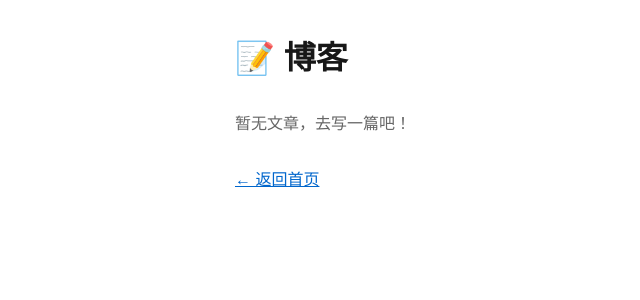
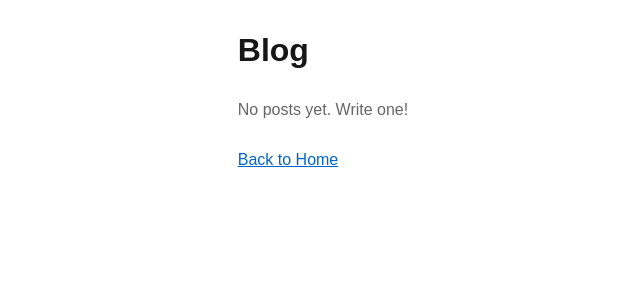
Before and after one commit to SunnyLee151064/my-web, a Next.js app: page /blog in a window 1280 px wide. Shown: the top 300 px of the page, without its empty margins (317-957 px from the left). Built offline with nearby package versions, Linux system fonts and the light colour scheme.

Commit message:
修复数据库连接问题：使用 sql() 函数获取连接

```diff
--- a/src/app/admin/blog/page.tsx
+++ b/src/app/admin/blog/page.tsx
@@ -3,7 +3,8 @@ import { sql } from '@/lib/db';
 
 async function getPosts() {
   try {
-    const posts = await sql`
+    const db = sql();
+    const posts = await db`
       SELECT id, title, slug, created_at FROM posts
       ORDER BY created_at DESC
     `;
@@ -16,7 +17,8 @@ async function getPosts() {
 async function deletePost(id: number) {
   'use server';
   try {
-    await sql`DELETE FROM posts WHERE id = ${id}`;
+    const db = sql();
+    await db`DELETE FROM posts WHERE id = ${id}`;
   } catch (error) {
     console.error('Delete error:', error);
   }
--- a/src/app/admin/photos/page.tsx
+++ b/src/app/admin/photos/page.tsx
@@ -3,7 +3,8 @@ import { sql } from '@/lib/db';
 
 async function getPhotos() {
   try {
-    const photos = await sql`
+    const db = sql();
+    const photos = await db`
       SELECT id, url, description, created_at FROM photos
       ORDER BY created_at DESC
     `;
@@ -19,7 +20,8 @@ export default async function AdminPhotosPage() {
   async function deletePhoto(id: number) {
     'use server';
     try {
-      await sql`DELETE FROM photos WHERE id = ${id}`;
+      const db = sql();
+      await db`DELETE FROM photos WHERE id = ${id}`;
     } catch (error) {
       console.error('Delete error:', error);
     }
--- a/src/app/api/auth/login/route.ts
+++ b/src/app/api/auth/login/route.ts
@@ -14,7 +14,8 @@ export async function POST(request: Request) {
     }
 
     // 查找用户
-    const users = await sql`
+    const db = sql();
+    const users = await db`
       SELECT id, username, password, role FROM users WHERE username = ${username}
     `;
 
--- a/src/app/api/auth/register/route.ts
+++ b/src/app/api/auth/register/route.ts
@@ -14,7 +14,8 @@ export async function POST(request: Request) {
     }
 
     // 检查是否已存在管理员
-    const existingAdmin = await sql`
+    const db = sql();
+    const existingAdmin = await db`
       SELECT id FROM users WHERE role = 'admin'
     `;
 
@@ -29,7 +30,7 @@ export async function POST(request: Request) {
     const hashedPassword = await bcrypt.hash(password, 10);
 
     // 创建管理员
-    const result = await sql`
+    const result = await db`
       INSERT INTO users (username, password, role)
       VALUES (${username}, ${hashedPassword}, 'admin')
       RETURNING id, username, role
--- a/src/app/api/blog/[id]/route.ts
+++ b/src/app/api/blog/[id]/route.ts
@@ -7,7 +7,8 @@ export async function GET(
 ) {
   try {
     const { id } = await params;
-    const posts = await sql`
+    const db = sql();
+    const posts = await db`
       SELECT id, title, content, slug FROM posts WHERE id = ${id}
     `;
 
@@ -42,7 +43,8 @@ export async function PUT(
       );
     }
 
-    const result = await sql`
+    const db = sql();
+    const result = await db`
       UPDATE posts
       SET title = ${title}, content = ${content}, updated_at = CURRENT_TIMESTAMP
       WHERE id = ${id}
--- a/src/app/api/blog/route.ts
+++ b/src/app/api/blog/route.ts
@@ -12,7 +12,8 @@ export async function POST(request: Request) {
       );
     }
 
-    const result = await sql`
+    const db = sql();
+    const result = await db`
       INSERT INTO posts (title, content, slug)
       VALUES (${title}, ${content}, ${slug})
       RETURNING id, title, slug
--- a/src/app/api/photos/route.ts
+++ b/src/app/api/photos/route.ts
@@ -21,7 +21,8 @@ export async function POST(request: Request) {
     });
 
     // 保存到数据库
-    const result = await sql`
+    const db = sql();
+    const result = await db`
       INSERT INTO photos (url, blob_id, description)
       VALUES (${blob.url}, ${blob.pathname}, ${description || null})
       RETURNING id, url
--- a/src/app/blog/[slug]/page.tsx
+++ b/src/app/blog/[slug]/page.tsx
@@ -4,7 +4,8 @@ import ReactMarkdown from 'react-markdown';
 
 async function getPost(slug: string) {
   try {
-    const posts = await sql`
+    const db = sql();
+    const posts = await db`
       SELECT id, title, content, created_at, updated_at FROM posts WHERE slug = ${slug}
     `;
     return posts[0] || null;
--- a/src/app/blog/page.tsx
+++ b/src/app/blog/page.tsx
@@ -3,7 +3,8 @@ import { sql } from '@/lib/db';
 
 async function getPosts() {
   try {
-    const posts = await sql`
+    const db = sql();
+    const posts = await db`
       SELECT id, title, slug, created_at FROM posts
       ORDER BY created_at DESC
     `;
@@ -18,10 +19,10 @@ export default async function BlogPage() {
 
   return (
     <div style={{ padding: '2rem', maxWidth: '800px', margin: '0 auto' }}>
-      <h1 style={{ marginBottom: '2rem' }}>📝 博客</h1>
+      <h1 style={{ marginBottom: '2rem' }}>Blog</h1>
 
       {posts.length === 0 ? (
-        <p style={{ color: '#666' }}>暂无文章，去写一篇吧！</p>
+        <p style={{ color: '#666' }}>No posts yet. Write one!</p>
       ) : (
         <div style={{ display: 'flex', flexDirection: 'column', gap: '1rem' }}>
           {posts.map((post) => (
@@ -40,7 +41,7 @@ export default async function BlogPage() {
             >
               <h2 style={{ margin: '0 0 0.5rem' }}>{post.title}</h2>
               <p style={{ margin: 0, color: '#666', fontSize: '0.9rem' }}>
-                {new Date(post.created_at).toLocaleDateString('zh-CN')}
+                {new Date(post.created_at).toLocaleDateString()}
               </p>
             </Link>
           ))}
@@ -52,7 +53,7 @@ export default async function BlogPage() {
           href="/welcome"
           style={{ color: '#0066cc', textDecoration: 'underline' }}
         >
-          ← 返回首页
+          Back to Home
         </Link>
       </div>
     </div>
--- a/src/app/photos/page.tsx
+++ b/src/app/photos/page.tsx
@@ -3,7 +3,8 @@ import { sql } from '@/lib/db';
 
 async function getPhotos() {
   try {
-    const photos = await sql`
+    const db = sql();
+    const photos = await db`
       SELECT id, url, description, created_at FROM photos
       ORDER BY created_at DESC
     `;
--- a/src/lib/db.ts
+++ b/src/lib/db.ts
@@ -1,19 +1,19 @@
-import { neon, NeonQueryFunction } from '@neondatabase/serverless';
-
-// 禁用 Vercel Edge 警告
-if (typeof window === 'undefined') {
-  (globalThis as any).fetch ??= fetch;
-}
-
-// 类型定义
-export type Sql = NeonQueryFunction<false, false>;
+import { neon } from '@neondatabase/serverless';
+import { cache } from 'react';
 
 // 获取数据库连接
 const url = process.env.POSTGRES_URL;
-const _sql = url ? neon(url) : null;
 
-// 导出 sql，通过类型断言确保可用
-export const sql = _sql as Sql;
+// 创建 sql 函数（每个请求调用时创建新的连接）
+function getSql() {
+  if (!url) {
+    throw new Error('POSTGRES_URL is not configured');
+  }
+  return neon(url);
+}
+
+// 缓存的查询函数（每个请求使用）
+export const sql = cache(() => getSql());
 
 // 初始化数据库表
 export async function initDatabase() {
```
